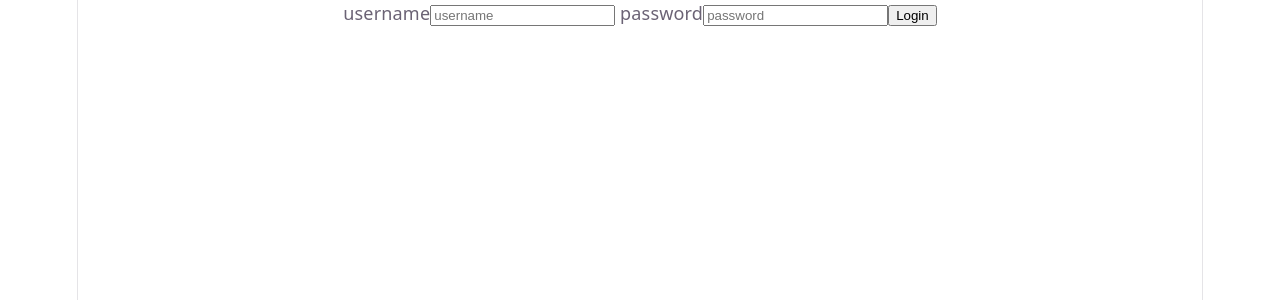
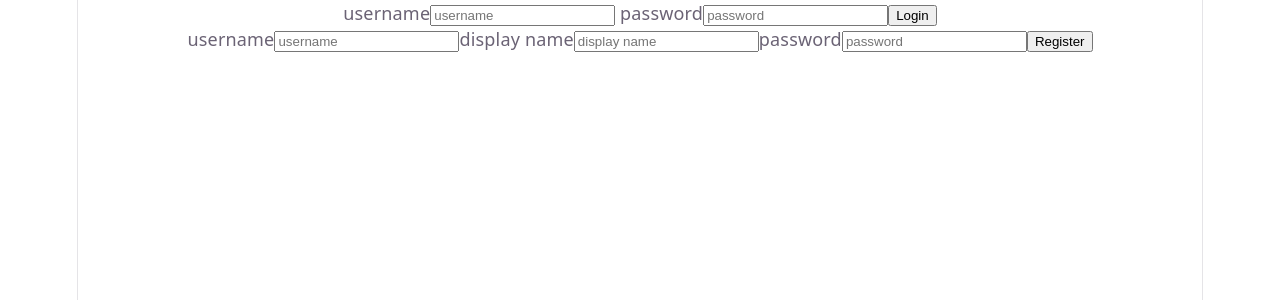
Before and after one commit to Primoux/ft_transcendence, a React (Vite) app in the folder frontend/: page / in a window 1280 px wide. Shown: the top 300 px of the page. Built offline with nearby package versions, Linux system fonts and the light colour scheme.

Commit message:
add: first version of the register form

```diff
--- a/frontend/src/App.tsx
+++ b/frontend/src/App.tsx
@@ -4,12 +4,14 @@ import reactLogo from './assets/react.svg'
 import viteLogo from './assets/vite.svg'
 import LoginForm from './LoginForm'
 import './App.css'
+import RegisterForm from './RegisterForm'
 
 
 function App() {
   return (
     <>
     <LoginForm />
+    <RegisterForm />
     <br />
     </>
   )
--- /dev/null
+++ b/frontend/src/RegisterForm.tsx
@@ -0,0 +1,71 @@
+import { useState} from "react"
+
+export default function RegisterForm() {
+	const [username, setUsername] = useState('');
+	const [displayname, setDisplayName] = useState('');
+	const [password, setPassword] = useState('');
+    const [errorMsg, setErrorMsg] = useState<string | null>(null)
+    const [loading, setLoading] = useState(false)
+
+
+    async function handleSubmit(e: React.SubmitEvent<HTMLFormElement>) {
+		console.log("registering user : " + username + "\n display name: " + displayname)
+        e.preventDefault()
+        setErrorMsg(null)
+        setLoading(true)
+        try{
+            const response = await fetch("/api/auth/register", {
+                method: "POST",
+                headers: {"Content-Type": "application/json"},
+                body: JSON.stringify({username: username, password: password, displayName: displayname}),
+            })
+            if (!response.ok) {
+				const data = await response.json()
+				setErrorMsg(data.error)
+			}
+        }
+        catch (err) {
+			console.error(err)
+            setErrorMsg ("Could not reach the server")
+        } finally {
+            setLoading(false)
+        }
+    }
+
+	return (
+		<form onSubmit={handleSubmit}>
+			<label>
+				username
+				<input
+					name="username"
+					placeholder="username"
+					value={username}
+					onChange={(e) => setUsername(e.target.value)}
+				/>
+			</label>
+			<label>
+				display name
+				<input
+					name="displayname"
+					placeholder="display name"
+					value={displayname}
+					onChange={(e) => setDisplayName(e.target.value)}
+				/>
+			</label>
+			<label>
+				password
+				<input
+					type="password"
+					name="password"
+					placeholder="password"
+					value={password}
+					onChange={(e) => setPassword(e.target.value)}
+				/>
+			</label>
+
+			<button disabled={loading} type="submit">Register</button>
+            {errorMsg && <p> {errorMsg} </p>}
+
+		</form>
+	);
+}
```
